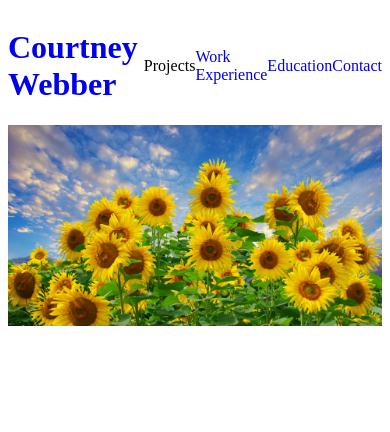
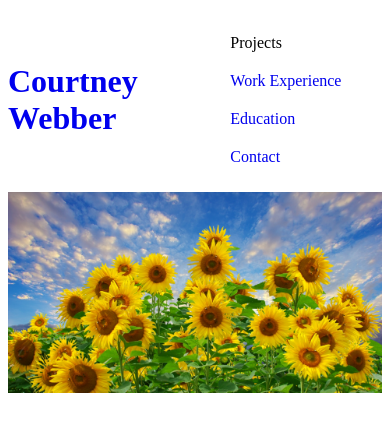
Before and after one commit to CourtneyWebber/CourtneyWebber.github.io, a plain HTML site: page index.html in a window 390 px wide. Drawn offline with Linux system fonts and the light colour scheme.

Commit message:
Adjusted menu for small screens

```diff
--- a/StyleSheet.css
+++ b/StyleSheet.css
@@ -8,6 +8,10 @@ header{
     justify-content: space-around;
     align-items: center;
 }
+
+nav { width: 50%; }
+ul.menu { list-style: none; padding-left: 0; display: flex; justify-content: space-between; }
+ul.menu li { padding: 10px; }
 
 img{
     max-width:100%;
@@ -28,3 +32,8 @@ a:hover{
 a:active {
     background-color:cadetblue;
 }
+
+@media screen and (max-width: 600px)
+{
+    ul.menu { flex-direction: column; }
+}
--- a/index.html
+++ b/index.html
@@ -1,16 +1,19 @@
 <!DOCTYPE html>
 <html>
 <head>
+    <meta name="viewport" content="width=device-width, initial-scale=1">
     <link href="StyleSheet.css" rel="stylesheet"/>
     <title>Courtney Webber</title>
 </head>
 <body>
     <header>
         <h1><a href="index.html">Courtney Webber</a></h1>
-        <a href="Projects.html" style="color:black">Projects</a>
-        <a href="WorkExp.html">Work Experience</a>
-        <a href="Education.html">Education</a>
-        <a href="Contact.html">Contact</a>
+        <nav><ul class="menu">
+        <li><a href="Projects.html" style="color:black">Projects</a></li>
+        <li><a href="WorkExp.html">Work Experience</a></li>
+        <li><a href="Education.html">Education</a></li>
+        <li><a href="Contact.html">Contact</a></li>
+        </ul></nav>
     </header>
     <img src="Resources/Sunflowers.jpg" alt="Sunflowers"/>
 </body>
```
